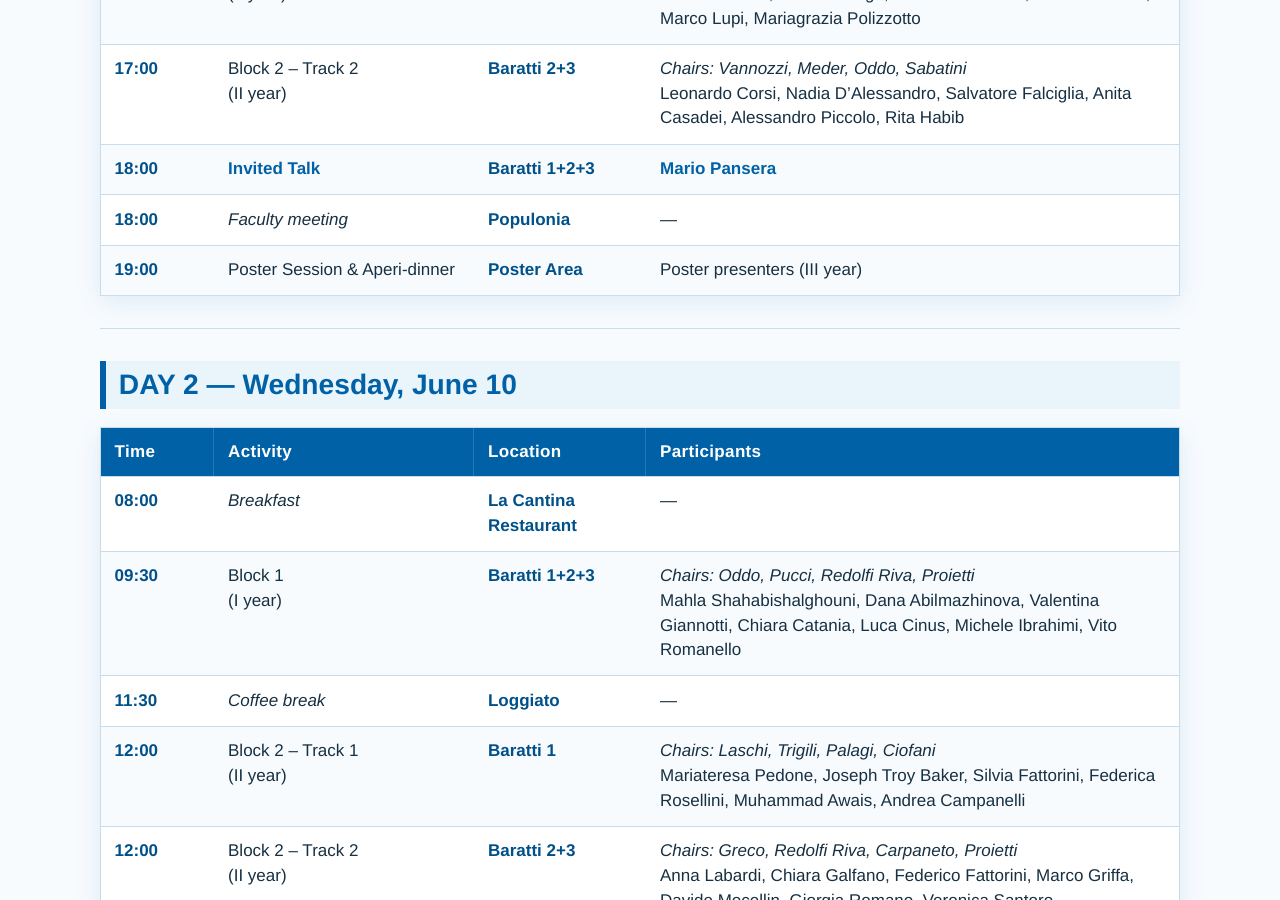
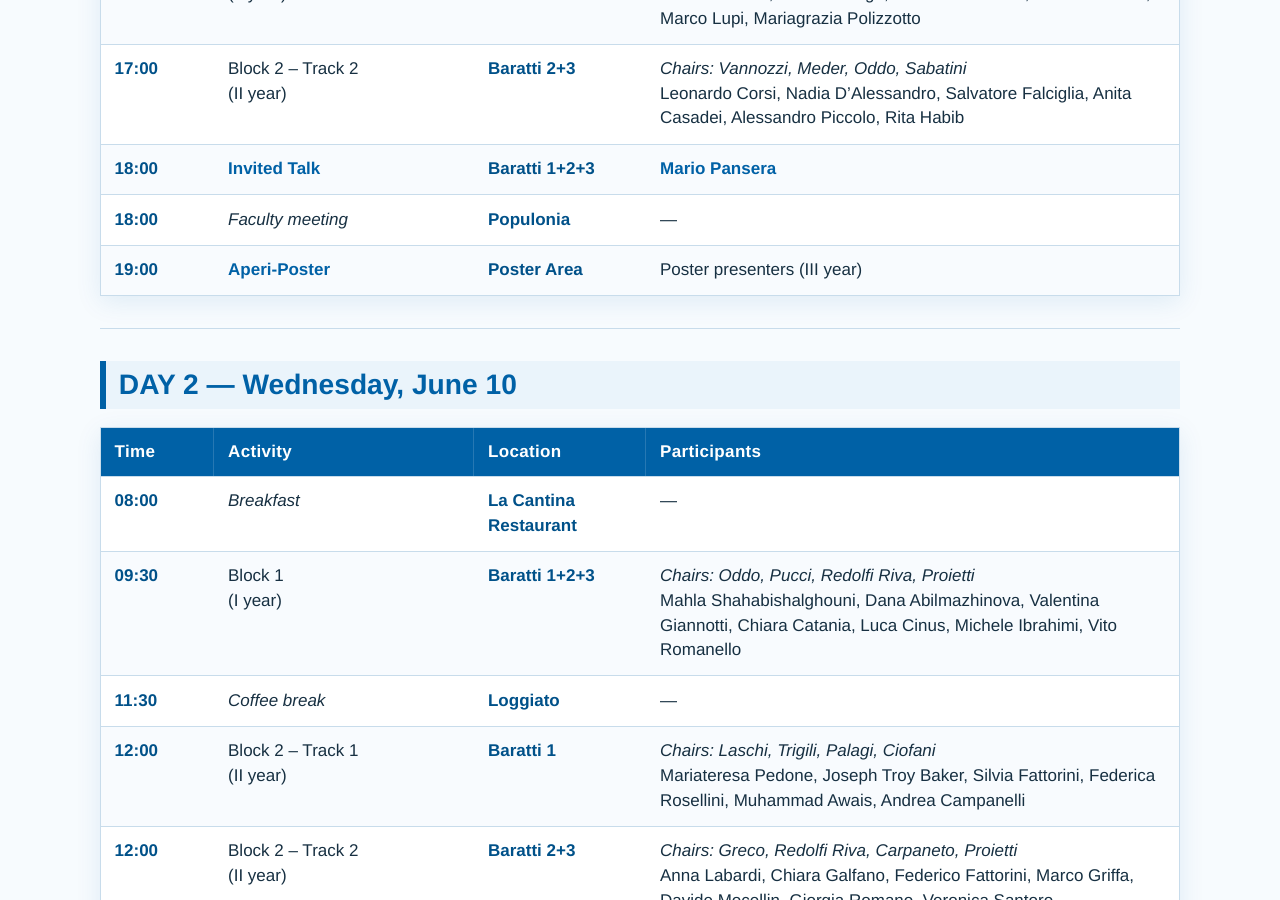
Before and after one commit to PhDBiorobotics-SSSA/phdbiorobotics.github.io, a Jekyll site: the page built from evaluation_meeting_2026.md, in a window 1280 px wide and 900 px high, scrolled down 1925 px. Built offline with Jekyll 4.4.1, drawn with Linux system fonts in a browser that asks for light colours.

Commit message:
Minor changes to format

```diff
--- a/evaluation_meeting_2026.md
+++ b/evaluation_meeting_2026.md
@@ -36,14 +36,14 @@
 |--------|-------------------------------------------|-----------------------|--------------|
 | Morning | _Pick-up, Arrival & Check-in_                      | —                     | — |
 | 12:00  | _Lunch_                                    | La Cantina Restaurant | — |
-| 14:00  | Welcome & Intro                          | Baratti 1+2+3         | Prof. Ricotti & Ciuti |
+| 14:00  | **Welcome & Intro**                          | Baratti 1+2+3         | Prof. Ricotti & Ciuti |
 | 14:30  | Block 1<br/>(I year)                         | Baratti 1+2+3         | _Chairs: Menciassi, Crea, Mazzoni, Maselli, Filosa_<br/>Aurora Balandi, Giulia Lomele, Luca Murra, Carlo Preziuso, Camilla Baselli, Simone Rossi, Alfonso Maria Stanzione |
 | 16:30  | _Coffee break_                             | Loggiato              | — |
 | 17:00  | Block 2 – Track 1<br/>(II year)              | Baratti 1             | _Chairs: Stabile, Cianchetti, Mastinu, Cappello_<br/>Lorenzo Amati, Niccolò Bergo, Gian Paolo Currà, Marco Anselmi, Marco Lupi, Mariagrazia Polizzotto |
 | 17:00  | Block 2 – Track 2<br/>(II year)              | Baratti 2+3           | _Chairs: Vannozzi, Meder, Oddo, Sabatini_<br/>Leonardo Corsi, Nadia D’Alessandro, Salvatore Falciglia, Anita Casadei, Alessandro Piccolo, Rita Habib |
 | 18:00  | **Invited Talk**             | Baratti 1+2+3         | **Mario Pansera** |
 | 18:00  | _Faculty meeting_            | Populonia         | — |
-| 19:00  | Poster Session & Aperi-dinner            | Poster Area           | Poster presenters (III year) |
+| 19:00  | **Aperi-Poster**            | Poster Area           | Poster presenters (III year) |
 
 ---
 
```
